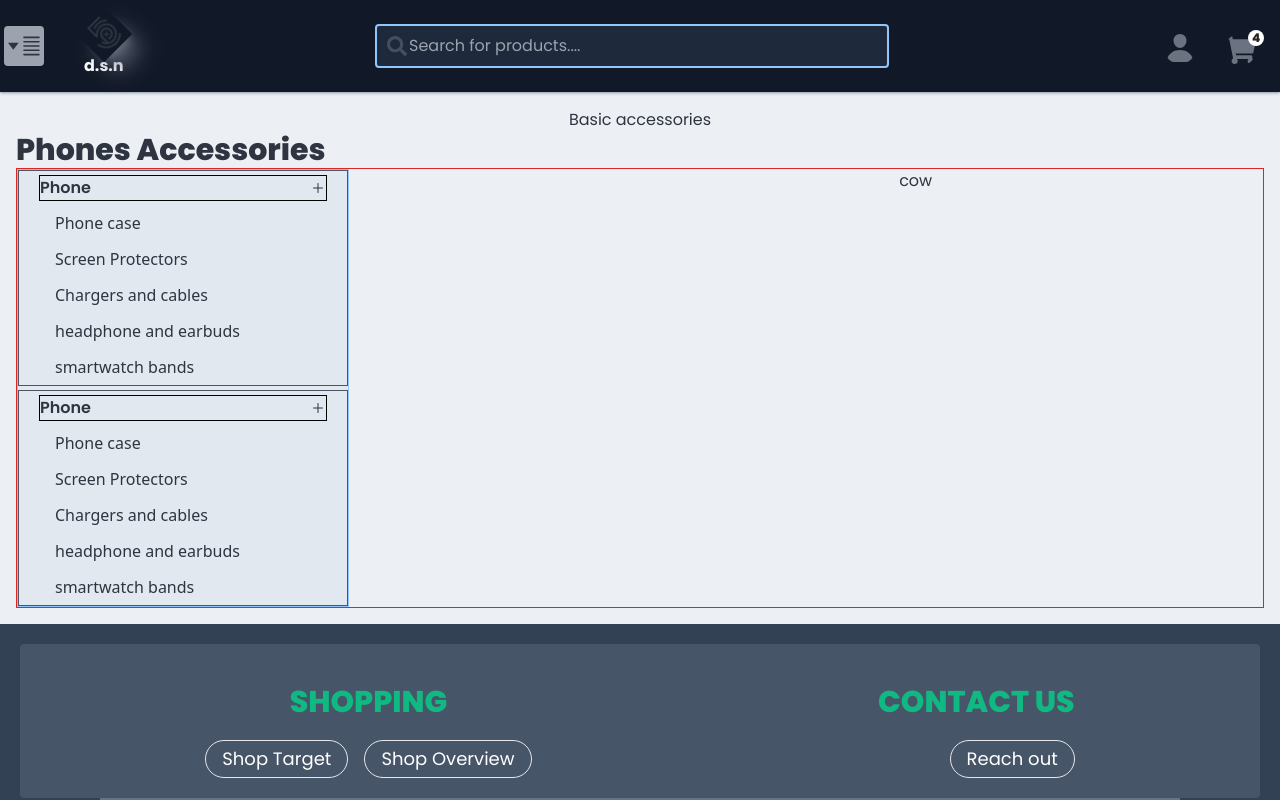
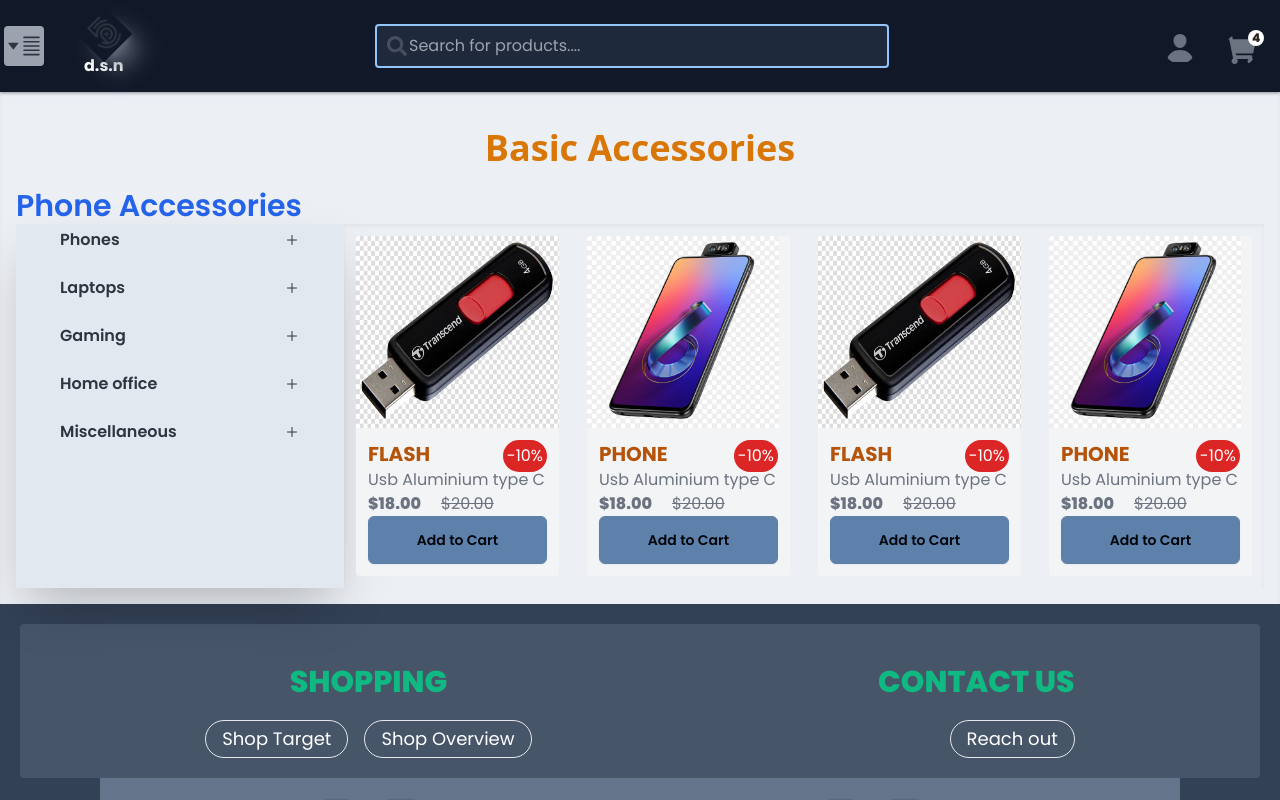
Before and after one commit to dansan-dsn/E-commerce, a React (Vite) app in the folder client/: page /categories in a window 1280 px wide. Built offline with nearby package versions, Linux system fonts and the light colour scheme.

Commit message:
category phase

```diff
--- a/client/src/components/cards/Cart.jsx
+++ b/client/src/components/cards/Cart.jsx
@@ -90,7 +90,7 @@
         }`}
       >
         <div
-          className={`bg-gray-500 shadow-2xl m-3 w-5/6 md:w-1/3 h-[600px] right-0 absolute top-1 rounded-sm transition-transform duration-300 ease-in-out transform ${
+          className={`bg-gray-500 shadow-2xl m-3 w-5/6 md:w-1/3 h-[600px] right-0 absolute top-1 rounded-sm transition-all duration-300 ease-in-out transform ${
             isCartOpen ? "translate-x-0" : "translate-x-full"
           }`}
         >
--- a/client/src/pages/Categories.jsx
+++ b/client/src/pages/Categories.jsx
@@ -1,83 +1,102 @@
-import React from "react";
+import React, { useState } from "react";
 import Navbar from "../components/Navbar";
 import Footer from "../components/Footer";
 import img from "../assets/images/flash1.png";
 import { IoAdd, IoRemove } from "react-icons/io5";
+import Item from "../components/cards/Item";
 
-const items = [
-  {
-    id: 1,
-    image: img,
-    category: "flash",
-    name: "Usb Aluminium type C",
-    price: 20,
-    discount: 10,
-  },
-  {
-    id: 2,
-    image: img,
-    category: "Phone",
-    name: "Usb Aluminium type C",
-    price: 20,
-    discount: 10,
-  },
-  {
-    id: 3,
-    image: img,
-    category: "flash",
-    name: "Usb Aluminium type C",
-    price: 20,
-    discount: 10,
-  },
-  {
-    id: 4,
-    image: img,
-    category: "Phone",
-    name: "Usb Aluminium type C",
-    price: 20,
-    discount: 10,
-  },
-];
+const CategorySection = ({ title, items }) => {
+  const [onDisplay, setOnDisplay] = useState(false);
+
+  const handleToggleDisplay = () => {
+    setOnDisplay(!onDisplay);
+  };
+
+  return (
+    <div className="px-2 md:px-4 lg:px-10 mb-6">
+      <div className="relative w-full mxs:w-36 lg:w-60 m-1">
+        <h6 className="font-semibold">{title}</h6>
+        <div
+          onClick={handleToggleDisplay}
+          className="absolute top-1 right-0 font-extrabold cursor-pointer hover:scale-105 hover:font-bold"
+        >
+          {onDisplay ? <IoRemove /> : <IoAdd />}
+        </div>
+      </div>
+      <div
+        className={`p-5 font-sans leading-9 py-1 transition-all duration-300 ease-in-out transform overflow-hidden
+            ${onDisplay ? "block" : "hidden"}`}
+      >
+        <div className="flex flex-col">
+          {items.map((item) => (
+            <a
+              key={item}
+              href=""
+              className="hover:bg-neutral-300 px-2 rounded capitalize font-light"
+            >
+              {item}
+            </a>
+          ))}
+        </div>
+      </div>
+    </div>
+  );
+};
 
 const Categories = () => {
   return (
     <div className="flex flex-col h-screen overflow-hidden">
       <Navbar />
       <div className="flex-grow overflow-y-auto">
-        <section className="flex flex-col p-4 ">
-          <h1 className="text-center">Basic accessories</h1>
-          <h4 className="font-extrabold text-3xl">Phones Accessories</h4>
-          <div className="border border-red-600 flex justify-between">
-            <div className="grid grid-cols-1 border border-blue-300 gap-1 bg-slate-200">
-              <div className="px-4 border border-gray-600">
-                <div className="relative w-72 border border-black m-1">
-                  <h6 className="font-semibold">Phone</h6>
-                  <IoAdd className="absolute top-1 right-0 font-extrabold cursor-pointer " />
-                </div>
-                <div className="px-5 font-sans leading-9">
-                  <p>Phone case</p>
-                  <p>Screen Protectors</p>
-                  <p>Chargers and cables</p>
-                  <p>headphone and earbuds</p>
-                  <p>smartwatch bands</p>
-                </div>
+        <section className="flex flex-col p-4 shadow-inner">
+          <h1 className="text-center  py-5 text-4xl font-sans font-bold text-amber-600">
+            Basic Accessories
+          </h1>
+          <h4 className="font-semibold text-3xl text-blue-600">
+            Phone Accessories
+          </h4>
+          <div className="flex flex-col mxs:flex-row justify-between ">
+            <div className="gap-1 bg-slate-200 text-xs md:text-base shadow-2xl">
+              <CategorySection
+                title="Phones"
+                items={[
+                  "Phone case",
+                  "Screen Protectors",
+                  "Chargers and cables",
+                  "Headphones and earbuds",
+                  "Smartwatch bands",
+                ]}
+              />
+              <CategorySection
+                title="Laptops"
+                items={[
+                  "Sleeves and bags",
+                  "Stands",
+                  "Docking station",
+                  "Disks",
+                ]}
+              />
+              <CategorySection
+                title="Gaming"
+                items={["Gaming headsets", "Keyboards and mice", "monitors"]}
+              />
+              <CategorySection
+                title="Home office"
+                items={["webcams", "microphones", "speakers"]}
+              />
+              <CategorySection
+                title="Miscellaneous"
+                items={[
+                  "powerbanks",
+                  "cable organisers",
+                  "screen cleaning kits",
+                ]}
+              />
+            </div>
+            <div className="max-h-full">
+              <div className="shadow-inner">
+                <Item />
               </div>
-              <div className="px-4 border border-gray-600">
-                <div className="relative w-72 border border-black m-1">
-                  <h6 className="font-semibold">Phone</h6>
-                  <IoAdd className="absolute top-1 right-0 font-extrabold cursor-pointer " />
-                </div>
-                <div className="px-5 font-sans leading-9">
-                  <p>Phone case</p>
-                  <p>Screen Protectors</p>
-                  <p>Chargers and cables</p>
-                  <p>headphone and earbuds</p>
-                  <p>smartwatch bands</p>
-                </div>
-              </div>
-            </div>
-            <div className="grid grid-cols-11 boder border-pink-600">
-              <div className="boder border-black"> cow </div>
             </div>
           </div>
         </section>
--- a/client/tailwind.config.js
+++ b/client/tailwind.config.js
@@ -5,6 +5,7 @@
     extend: {
       screens: {
         xs: "464px",
+        mxs: "528px",
       },
     },
   },
```
